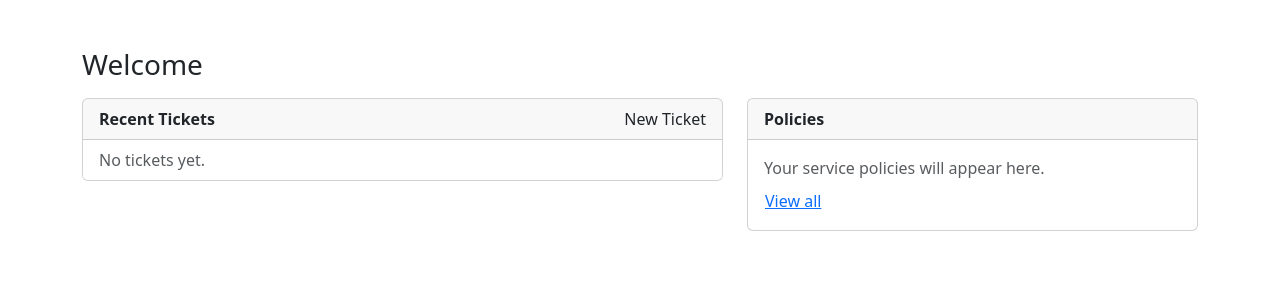
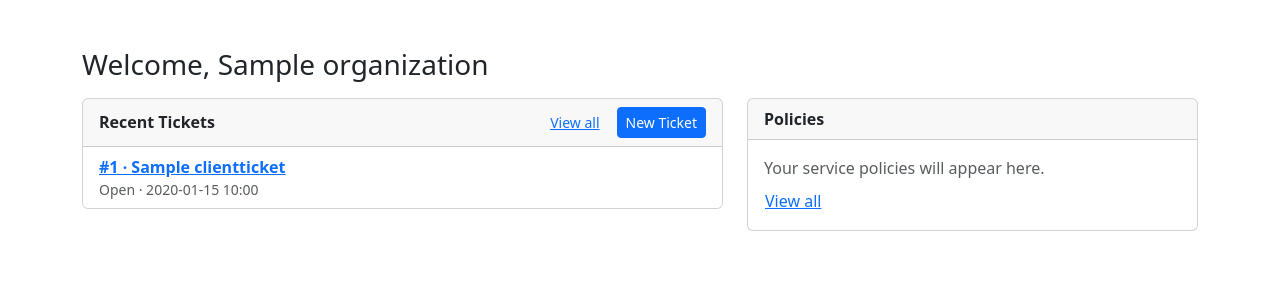
Before and after one commit to ethanwendt02/maint-scheduler, a Django app: page /portal/ in a window 1280 px wide. Shown: the part 61-361 px from the top of the page. Run offline with Django 5.2, Linux system fonts and the light colour scheme; a user stored in the database is signed in; tables that the repository leaves empty hold one stand-in row (values such as "Sample post"); parts of the project's set-up code (start-up, migrations or seed data) failed here and were passed over.

Commit message:
Client side and notification log changes

```diff
--- a/apps/portal/templates/portal/dashboard.html
+++ b/apps/portal/templates/portal/dashboard.html
@@ -1,5 +1,6 @@
 {% extends "portal/base_portal.html" %}
 {% block title %}Dashboard · Client Portal{% endblock %}
+
 {% block content %}
   <h3 class="mb-3">Welcome{% if org %}, {{ org.name }}{% endif %}</h3>
 
@@ -8,17 +9,81 @@
       <div class="card">
         <div class="card-header d-flex justify-content-between align-items-center">
           <strong>Recent Tickets</strong>
-          <a class="nav-link" href="{% url 'portal:ticket_create' %}">New Ticket</a>
+          <div class="d-flex gap-2">
+            <a class="btn btn-sm btn-link" href="{% url 'portal:tickets' %}">View all</a>
+            <a class="btn btn-sm btn-primary" href="{% url 'portal:ticket_create' %}">New Ticket</a>
+          </div>
         </div>
+
         <ul class="list-group list-group-flush">
-          {% for t in my_open_tickets %}
-            <li class="list-group-item">
-              <div class="fw-semibold">#{{ t.id }} · {{ t.subject }}</div>
-              <div class="text-muted small">{{ t.get_status_display }} · {{ t.created_at|date:"Y-m-d H:i" }}</div>
-            </li>
-          {% empty %}
+          {# Prefer recent_tickets; otherwise fall back to other common names #}
+          {% if recent_tickets %}
+            {% for t in recent_tickets %}
+              <li class="list-group-item">
+                <div class="fw-semibold">
+                  <a href="{% url 'portal:ticket_detail' t.pk %}">
+                    #{{ t.id }} · {% firstof t.subject t.title "(no subject)" %}
+                  </a>
+                </div>
+                <div class="text-muted small">
+                  {% firstof t.get_status_display t.status %} · {{ t.created_at|date:"Y-m-d H:i" }}
+                </div>
+              </li>
+            {% empty %}
+              <li class="list-group-item text-muted">No tickets yet.</li>
+            {% endfor %}
+
+          {% elif my_open_tickets %}
+            {% for t in my_open_tickets %}
+              <li class="list-group-item">
+                <div class="fw-semibold">
+                  <a href="{% url 'portal:ticket_detail' t.pk %}">
+                    #{{ t.id }} · {% firstof t.subject t.title "(no subject)" %}
+                  </a>
+                </div>
+                <div class="text-muted small">
+                  {% firstof t.get_status_display t.status %} · {{ t.created_at|date:"Y-m-d H:i" }}
+                </div>
+              </li>
+            {% empty %}
+              <li class="list-group-item text-muted">No tickets yet.</li>
+            {% endfor %}
+
+          {% elif tickets %}
+            {% for t in tickets %}
+              <li class="list-group-item">
+                <div class="fw-semibold">
+                  <a href="{% url 'portal:ticket_detail' t.pk %}">
+                    #{{ t.id }} · {% firstof t.subject t.title "(no subject)" %}
+                  </a>
+                </div>
+                <div class="text-muted small">
+                  {% firstof t.get_status_display t.status %} · {{ t.created_at|date:"Y-m-d H:i" }}
+                </div>
+              </li>
+            {% empty %}
+              <li class="list-group-item text-muted">No tickets yet.</li>
+            {% endfor %}
+
+          {% elif object_list %}
+            {% for t in object_list %}
+              <li class="list-group-item">
+                <div class="fw-semibold">
+                  <a href="{% url 'portal:ticket_detail' t.pk %}">
+                    #{{ t.id }} · {% firstof t.subject t.title "(no subject)" %}
+                  </a>
+                </div>
+                <div class="text-muted small">
+                  {% firstof t.get_status_display t.status %} · {{ t.created_at|date:"Y-m-d H:i" }}
+                </div>
+              </li>
+            {% empty %}
+              <li class="list-group-item text-muted">No tickets yet.</li>
+            {% endfor %}
+
+          {% else %}
             <li class="list-group-item text-muted">No tickets yet.</li>
-          {% endfor %}
+          {% endif %}
         </ul>
       </div>
     </div>
@@ -27,7 +92,6 @@
       <div class="card">
         <div class="card-header"><strong>Policies</strong></div>
         <div class="card-body">
-          {% comment %} If you pass policies in context, render them here {% endcomment %}
           <p class="text-muted mb-0">Your service policies will appear here.</p>
           <a class="btn btn-link p-0 mt-2" href="{% url 'portal:policy' %}">View all</a>
         </div>
--- a/apps/portal/views.py
+++ b/apps/portal/views.py
@@ -2,25 +2,37 @@
 from django.contrib.auth.mixins import LoginRequiredMixin, UserPassesTestMixin
 from django.urls import reverse_lazy
 from django.views.generic import TemplateView, ListView, CreateView, DetailView
-from django.shortcuts import get_object_or_404, redirect
+from django.shortcuts import redirect
 from django.contrib import messages
 
 from .models import ClientTicket, TicketComment
 from .forms import ClientTicketForm, TicketCommentForm
 
+
 def _org_for(request):
-    # Helper: returns user's org if they have a clientprofile
     cp = getattr(request.user, "clientprofile", None)
     return cp.organization if cp else None
+
+
+def _portal_ticket_qs(request):
+    qs = ClientTicket.objects.select_related("created_by", "organization")
+    org = _org_for(request)
+    return qs.filter(organization=org) if org else qs.none()
 
 
 class DashboardView(LoginRequiredMixin, TemplateView):
     template_name = "portal/dashboard.html"
 
+    def get_context_data(self, **kwargs):
+        ctx = super().get_context_data(**kwargs)
+        ctx["org"] = _org_for(self.request)
+        # show the same tickets as the list view (most recent first)
+        ctx["recent_tickets"] = _portal_ticket_qs(self.request).order_by("-created_at")[:5]
+        return ctx
+
 
 class StaffRequiredMixin(UserPassesTestMixin):
     def test_func(self):
-        # allow staff OR superuser
         return self.request.user.is_authenticated and (
             self.request.user.is_staff or self.request.user.is_superuser
         )
@@ -33,17 +45,10 @@ class StaffRequiredMixin(UserPassesTestMixin):
 class TicketListView(LoginRequiredMixin, ListView):
     model = ClientTicket
     template_name = "portal/ticket_list.html"
-    context_object_name = "object_list"
-
+    context_object_name = "object_list"  # keep if your template expects object_list
 
     def get_queryset(self):
-        qs = super().get_queryset().select_related("created_by", "organization")
-        org = _org_for(self.request)
-        if org:
-            qs = qs.filter(organization=org)
-        else:
-            qs = qs.none()
-        return qs
+        return _portal_ticket_qs(self.request).order_by("-created_at")
 
 
 class AdminTicketListView(StaffRequiredMixin, ListView):
@@ -54,11 +59,8 @@ class AdminTicketListView(StaffRequiredMixin, ListView):
 
     def get_queryset(self):
         qs = ClientTicket.objects.select_related("created_by", "organization")
-        # Optional: simple filtering by status ?status=open
         status = self.request.GET.get("status")
-        if status:
-            qs = qs.filter(status=status)
-        return qs
+        return qs.filter(status=status) if status else qs
 
 
 class TicketCreateView(LoginRequiredMixin, CreateView):
@@ -71,13 +73,9 @@ class TicketCreateView(LoginRequiredMixin, CreateView):
         user = self.request.user
         form.instance.created_by = user
 
-        # Harden: make sure the user has a ClientProfile + Organization
         client_profile = getattr(user, "clientprofile", None)
         if not client_profile or not getattr(client_profile, "organization", None):
-            messages.error(
-                self.request,
-                "Your account isn’t linked to an organization yet. Please contact support."
-            )
+            messages.error(self.request, "Your account isn’t linked to an organization yet. Please contact support.")
             return redirect(self.success_url)
 
         form.instance.organization = client_profile.organization
@@ -88,42 +86,30 @@ class TicketCreateView(LoginRequiredMixin, CreateView):
         return super().form_invalid(form)
 
 
-
-
 class TicketDetailView(LoginRequiredMixin, DetailView):
     model = ClientTicket
     template_name = "portal/ticket_detail.html"
     context_object_name = "ticket"
 
     def get_queryset(self):
-        # scope to the current user's org
-        org = getattr(self.request.user, "clientprofile", None)
+        org = _org_for(self.request)
         if org:
-            return ClientTicket.objects.filter(organization=org.organization)
-        # fallback: if staff/admin, allow all
+            return ClientTicket.objects.filter(organization=org)
         if self.request.user.is_staff or self.request.user.is_superuser:
             return ClientTicket.objects.all()
         return ClientTicket.objects.none()
 
     def post(self, request, *args, **kwargs):
-        # Handle comment submission
         self.object = self.get_object()
         form = TicketCommentForm(request.POST)
         if form.is_valid():
             TicketComment.objects.create(
-                ticket=self.object,
-                author=request.user,
-                body=form.cleaned_data["body"],
+                ticket=self.object, author=request.user, body=form.cleaned_data["body"]
             )
             messages.success(request, "Comment added.")
         else:
             messages.error(request, "Please write a comment.")
         return redirect("portal:ticket_detail", pk=self.object.pk)
-
-    def get_context_data(self, **kwargs):
-        ctx = super().get_context_data(**kwargs)
-        ctx["comment_form"] = TicketCommentForm()
-        return ctx
 
 
 class AdminTicketDetailView(StaffRequiredMixin, DetailView):
@@ -137,19 +123,11 @@ class PolicyView(LoginRequiredMixin, TemplateView):
 
     def get_context_data(self, **kwargs):
         ctx = super().get_context_data(**kwargs)
-        org = getattr(self.request.user, "clientprofile", None)
-        org = org.organization if org else None
+        org = _org_for(self.request)
         ctx["org"] = org
-
-        # OPTIONAL: pull a policy record if your policies app has one
-        # Adjust model/fields to match your real schema.
         try:
-            from apps.policies.models import Policy  # or whatever your model is
-            policy = None
-            if org:
-                policy = Policy.objects.filter(organization=org).order_by("-id").first()
-            ctx["policy"] = policy
+            from apps.policies.models import Policy  # adjust if your model is named differently
+            ctx["policy"] = Policy.objects.filter(organization=org).order_by("-id").first() if org else None
         except Exception:
             ctx["policy"] = None
-
         return ctx
```
Also changed, not shown: apps/notifications/models.py (+28 -18 lines), apps/notifications/slack.py (+8 -0 lines).
